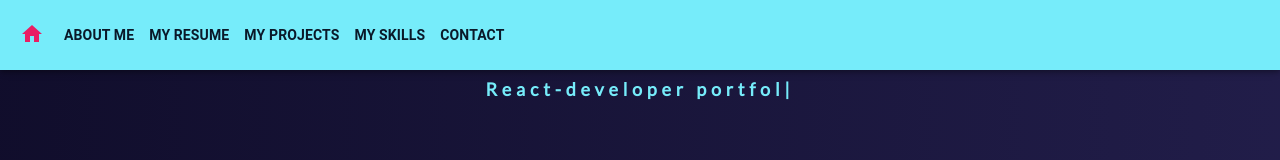
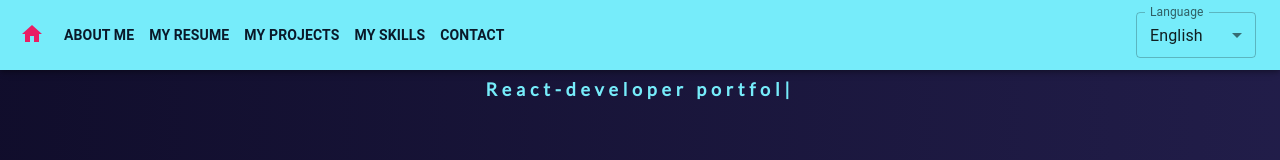
Before and after one commit to borashek32/portfolio, a React (Create React App) app: page / in a window 1280 px wide. Shown: the top 160 px of the page. Built offline with nearby package versions, Linux system fonts and the light colour scheme.

Commit message:
select styles

```diff
--- a/src/components/blocks/Nav/Nav.tsx
+++ b/src/components/blocks/Nav/Nav.tsx
@@ -11,6 +11,7 @@ import {createTheme, ThemeProvider} from "@mui/material";
 import {useSelector} from "react-redux";
 import {useState} from "react";
 import {selectLinks} from "components/blocks/Nav/nav.selector";
+import SelectLang from "components/blocks/Nav/SelectLang"
 
 
 export const Nav = () => {
@@ -91,7 +92,7 @@ export const Nav = () => {
         position: 'fixed',
         zIndex: 1000000
       }}>
-        <div style={{display: "flex", alignItems: "center"}}>
+        <div style={{ display: "flex", alignItems: "center", justifyContent: 'space-between' }}>
 
           {/*burger*/}
           <div
@@ -129,6 +130,8 @@ export const Nav = () => {
 
             {mappedLinks}
           </Box>
+
+          <SelectLang />
         </div>
       </AppBar>
     </ThemeProvider>
--- /dev/null
+++ b/src/components/blocks/Nav/SelectLang.tsx
@@ -0,0 +1,61 @@
+import * as React from 'react'
+import Box from '@mui/material/Box'
+import InputLabel from '@mui/material/InputLabel'
+import MenuItem from '@mui/material/MenuItem'
+import FormControl from '@mui/material/FormControl'
+import Select, { SelectChangeEvent } from '@mui/material/Select'
+import {createTheme, ThemeProvider} from "@mui/material"
+
+
+export default function SelectLang() {
+
+  const [lang, setLang] = React.useState('en')
+
+  const handleChange = (event: SelectChangeEvent) => {
+    setLang(event.target.value as string)
+  }
+
+  const theme = createTheme({
+    components: {
+      MuiSelect: {
+        styleOverrides: {
+          select: {
+              root: {}
+          }
+        }
+      },
+      MuiPaper: {
+        styleOverrides: {
+            root: {
+              marginTop: 6,
+              borderTopLeftRadius: 0,
+              borderTopRightRadius: 0
+            }
+        }
+      }
+    }
+  })
+
+
+  return (
+    <ThemeProvider theme={theme}>
+    <Box sx={{ minWidth: 120, marginRight: 3 }}>
+      <FormControl fullWidth>
+        <InputLabel id="demo-simple-select-label">Language</InputLabel>
+        <Select
+          sx={{ height: 46 }}
+          labelId="demo-simple-select-label"
+          id="demo-simple-select"
+          value={lang}
+          label="Language"
+          onChange={handleChange}
+        >
+          <MenuItem value={'en'}>English</MenuItem>
+          <MenuItem value={'es'}>Español</MenuItem>
+          <MenuItem value={'ru'}>Русский</MenuItem>
+        </Select>
+      </FormControl>
+    </Box>
+    </ThemeProvider>
+  )
+}
```
